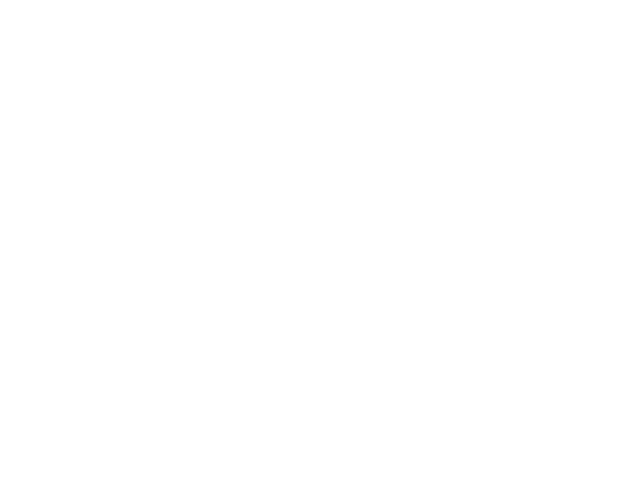
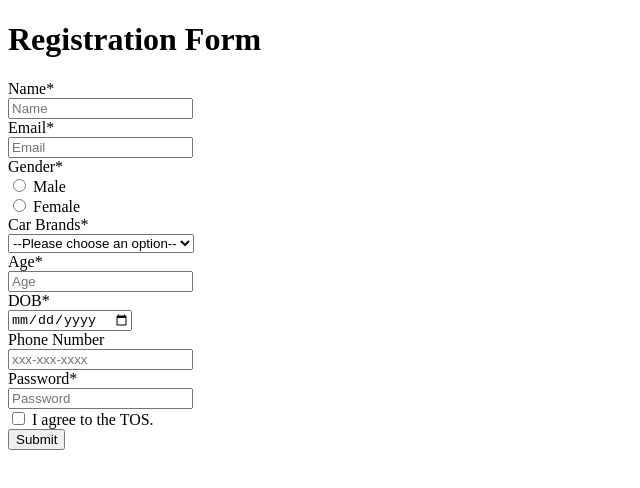
Before and after one commit to acciojob/signup-form-car-ayushishr, a website: page main.html in a window 1280 px wide. Shown: the whole page, without its empty margins (0-640 px from the left). Drawn offline with Linux system fonts and the light colour scheme.

Commit message:
created a submission

```diff
--- a/main.html
+++ b/main.html
@@ -8,6 +8,47 @@
 
 <body>
 	<!-- the entire body must be written by student -->
+	<h1>Registration Form</h1>
+	<form action="submit.php" method="post">
+		<label for="name">Name*</label><br>
+		<input type="text" id="name" name="name" placeholder="Name" required><br>
+
+		<label for="email">Email*</label><br>
+		<input type="email" id="email" name="email" placeholder="Email" required><br>
+
+		<label for="gender">Gender*</label><br>
+		<input type="radio" id="gender_m" name="gender" value="male" required>
+  		<label for="gender_m">Male</label><br>
+  		<input type="radio" id="gender_f" name="gender" value="female" required>
+  		<label for="gender_f">Female</label><br>
+
+  		<label for="cars">Car Brands*</label><br>
+  		<select id="cars" name="cars">
+    		<option value="">--Please choose an option--</option>
+    		<option value="BMW">BMW</option>
+    		<option value="Audi">Audi</option>
+    		<option value="Mercedez">Mercedez</option>
+  		</select><br>
+
+  		<label for="age">Age*</label><br>
+  		<input type="number" id="age" name="age" placeholder="Age" required><br>
+
+  		<label for="dob">DOB*</label><br>
+  		<input type="date" id="dob" name="dob" required><br>
+
+  		<label for="tel">Phone Number</label><br>
+  		<input type="tel" id="tel" name="tel" placeholder='xxx-xxx-xxxx'><br>
+
+  		<label for='password'>Password*</label><br>
+  		<input type='password' id='password' name='password' placeholder='Password' required><br>
+
+  		<input type='checkbox' id='tos' name='tos' value='agree' required>
+  		<label for='tos'>I agree to the TOS.</label><br>
+
+  		<button type='submit'>Submit</button>
+
+
+
     <script type="text/javascript" src="./script.js">
 </script>
 
```
